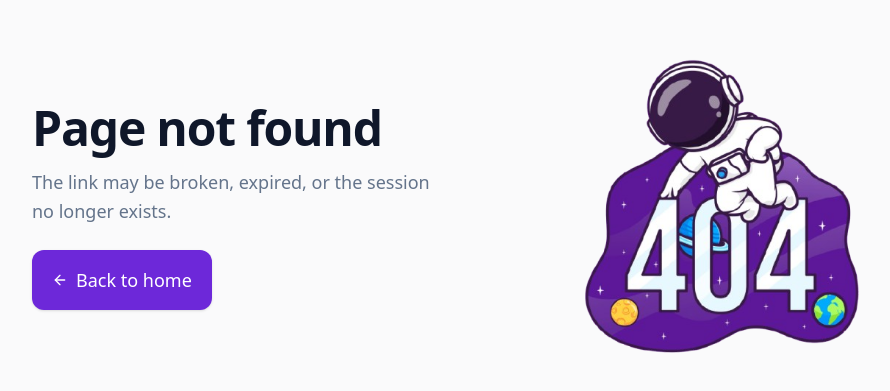
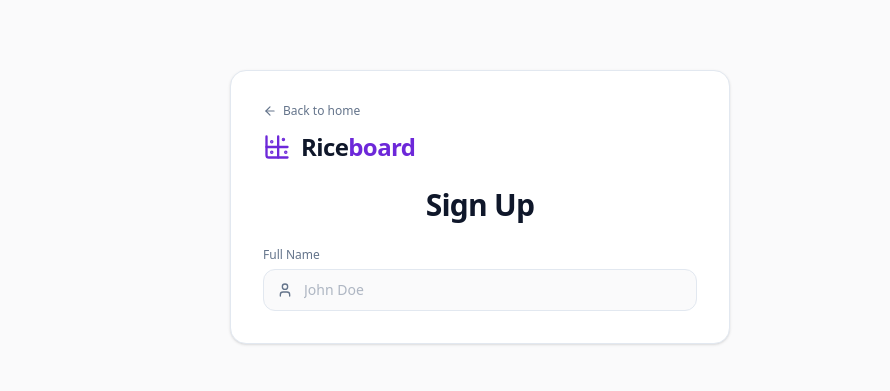
Before and after one commit to pantelis-kl/riceboard, a Next.js app: page /sign-up in a window 1280 px wide. Before the commit this address had no page. Shown: the part 193-584 px from the top of the page, without its empty margins (160-1050 px from the left). Built offline with nearby package versions, Linux system fonts and the light colour scheme.

Commit message:
add full name field in sign up page

```diff
--- /dev/null
+++ b/app/(auth)/sign-up/page.tsx
@@ -0,0 +1,49 @@
+//import components
+import Logo from "@/components/ui/Logo";
+//import icons
+import { ArrowLeft, User } from "lucide-react";
+//import link
+import Link from "next/link";
+
+export default function SignUp() {
+  return (
+    <div className="w-full max-w-[500px] flex flex-col gap-6 rounded-2xl border border-(--border-color) bg-(--bg-surface) p-6 sm:p-8 shadow-sm">
+      <div className="flex flex-col gap-3">
+        <Link
+          href="/"
+          className="inline-flex items-center gap-1.5 text-xs text-(--text-secondary) hover:text-(--text-primary) transition-colors"
+        >
+          <ArrowLeft className="size-3.5" />
+          <span>Back to home</span>
+        </Link>
+        <Logo />
+      </div>
+      <div className="flex flex-col items-center gap-6 w-full">
+        <h1 className="text-2xl sm:text-3xl font-semibold tracking-tight text-center text-(--text-primary)">
+          Sign Up
+        </h1>
+        <form className="flex flex-col gap-4 w-full text-left" noValidate>
+          <div className="flex flex-col gap-1.5 w-full">
+            <label
+              htmlFor="full_name"
+              className="text-xs font-medium text-(--text-secondary)"
+            >
+              Full Name
+            </label>
+            <div className="relative flex items-center">
+              <User className="pointer-events-none absolute left-3.5 size-4 text-(--text-secondary)" />
+              <input
+                id="full_name"
+                name="full_name"
+                type="text"
+                autoComplete="name"
+                placeholder="John Doe"
+                className="w-full pl-10 pr-3.5 py-2.5 rounded-xl border border-(--border-color) bg-(--bg-primary) text-sm text-(--text-primary) placeholder:text-(--text-secondary)/50 focus:outline-none focus:border-(--accent-primary) transition-colors"
+              />
+            </div>
+          </div>
+        </form>
+      </div>
+    </div>
+  );
+}
```
